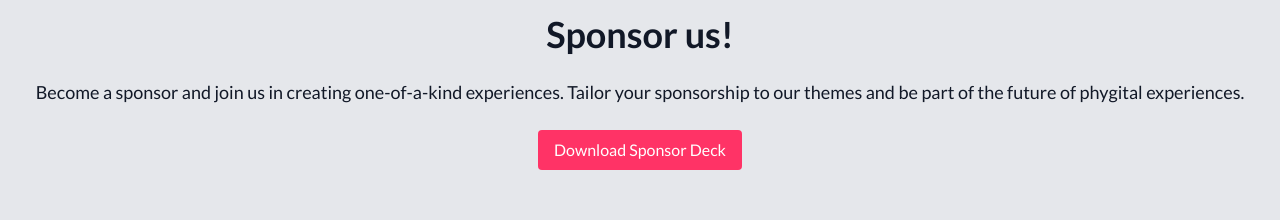
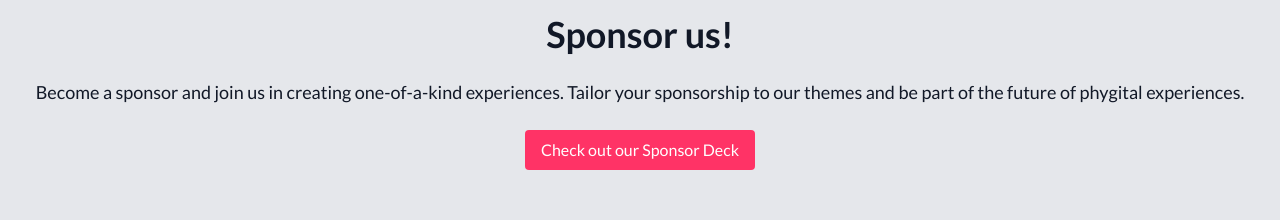
Before and after one commit to tippi-fifestarr/cyberjam24, a React (Create React App) app: page / in a window 1280 px wide. Shown: the part 1220-1440 px from the top of the page. Built offline with nearby package versions, Linux system fonts and the light colour scheme; a web font is replaced by a local one.

Commit message:
updating manifest for slug fix

```diff
--- a/public/index.html
+++ b/public/index.html
@@ -10,7 +10,7 @@
     <link rel="icon" type="image/png" sizes="16x16" href="%PUBLIC_URL%/favicon-16x16.png">
     <meta
       name="description"
-      content="Cyberjam 2024 homepage, where creators and technologists collide!"
+      content="Cyberjam 2024, where creators and technologists collide!"
     />
     <!--
       manifest.json provides metadata used when your web app is installed on a
--- a/src/App.js
+++ b/src/App.js
@@ -52,7 +52,7 @@ const Sponsors = () => {
       <div className="container mx-auto text-center">
         <h2 className="text-4xl font-bold mb-6">Sponsor us!</h2>
         <p className="text-lg">Become a sponsor and join us in creating one-of-a-kind experiences. Tailor your sponsorship to our themes and be part of the future of phygital experiences.</p>
-        <a href="/sponsor-deck" className="mt-6 inline-block bg-pink-600 py-2 px-4 text-white rounded">Download Sponsor Deck</a>
+        <a href="https://drive.google.com/file/d/1Eaq_JAz6uCjoxqtuINwYU9paRolg94XM/view?usp=sharing" className="mt-6 inline-block bg-pink-600 py-2 px-4 text-white rounded">Check out our Sponsor Deck</a>
       </div>
     </section>
   );
```
Also changed, not shown: public/manifest.json, public/site.webmanifest.
